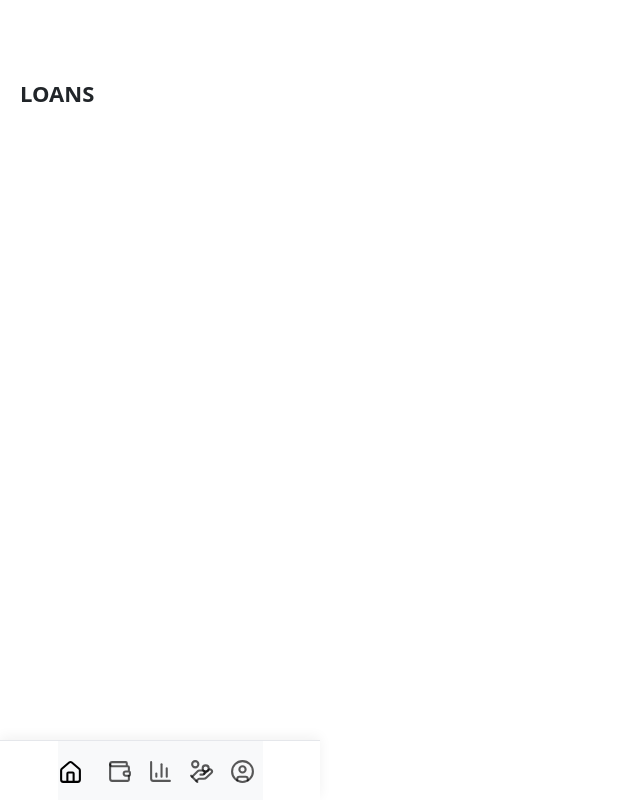
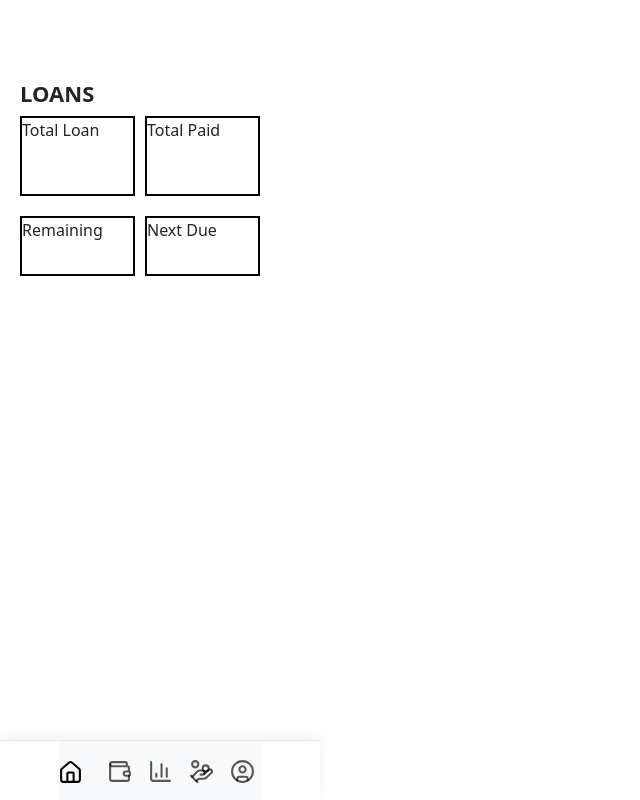
Before and after one commit to shaikhabuhasim0/finixy-expense-tracker, a React (Vite) app: page /Loan in a window 1280 px wide. Shown: the whole page, without its empty margins (0-640 px from the left). Built offline with nearby package versions, Linux system fonts and the light colour scheme.

Commit message:
ADDED CARDS TO LOAN SECTION

```diff
--- a/src/App.css
+++ b/src/App.css
@@ -821,3 +821,42 @@ display: flex;
   color:dodgerblue;
   font-size: 20px;
 }
+
+/* css for LOAN page  */
+
+.loancards{
+  display: flex;
+  gap: 10px;
+}
+
+
+.loancards1{
+  border: 2px solid black ;
+  height: 80px;
+  width: 115px;
+}
+
+.loancards2{
+  border: 2px solid black ;
+  height: 80px;
+  width: 115px;
+}
+
+.loancardsnosecond{
+  display: flex;
+  gap: 10px;
+  margin-top: 20px;
+}
+
+
+.loancardsno1{
+  border: 2px solid black ;
+  height: 60px;
+  width: 115px;
+}
+
+.loancardsno2{
+  border: 2px solid black ;
+  height: 60px;
+  width: 115px;
+}
--- a/src/Components/Loan.jsx
+++ b/src/Components/Loan.jsx
@@ -2,8 +2,21 @@ import React from 'react'
 
 export default function Loan() {
   return (
+    <>
     <div>
       <div className="tran"><h3>LOANS</h3></div>
     </div>
+
+<div className='loancards'>
+  <div className='loancards1'>Total Loan</div>
+  <div className='loancards2'>Total Paid</div>
+</div>
+
+<div className='loancardsnosecond'>
+  <div className='loancardsno1'>Remaining</div>
+  <div className='loancardsno2'>Next Due</div>
+</div>
+
+    </>
   )
 }
```
